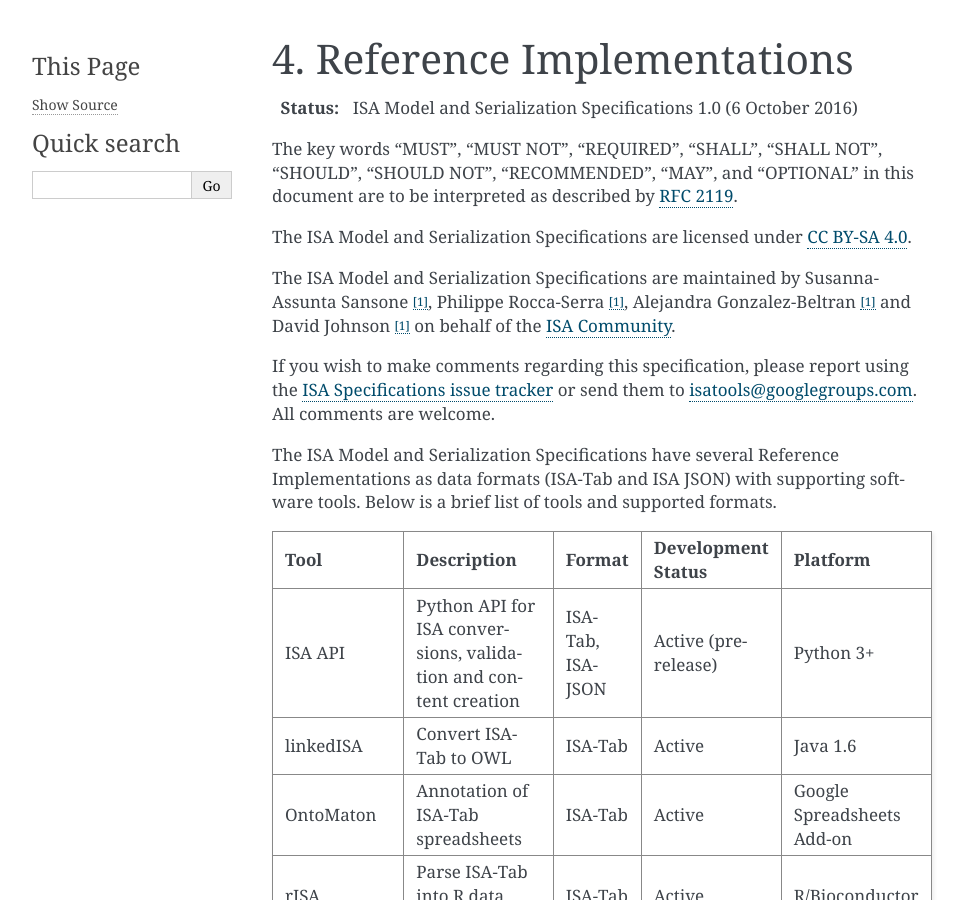
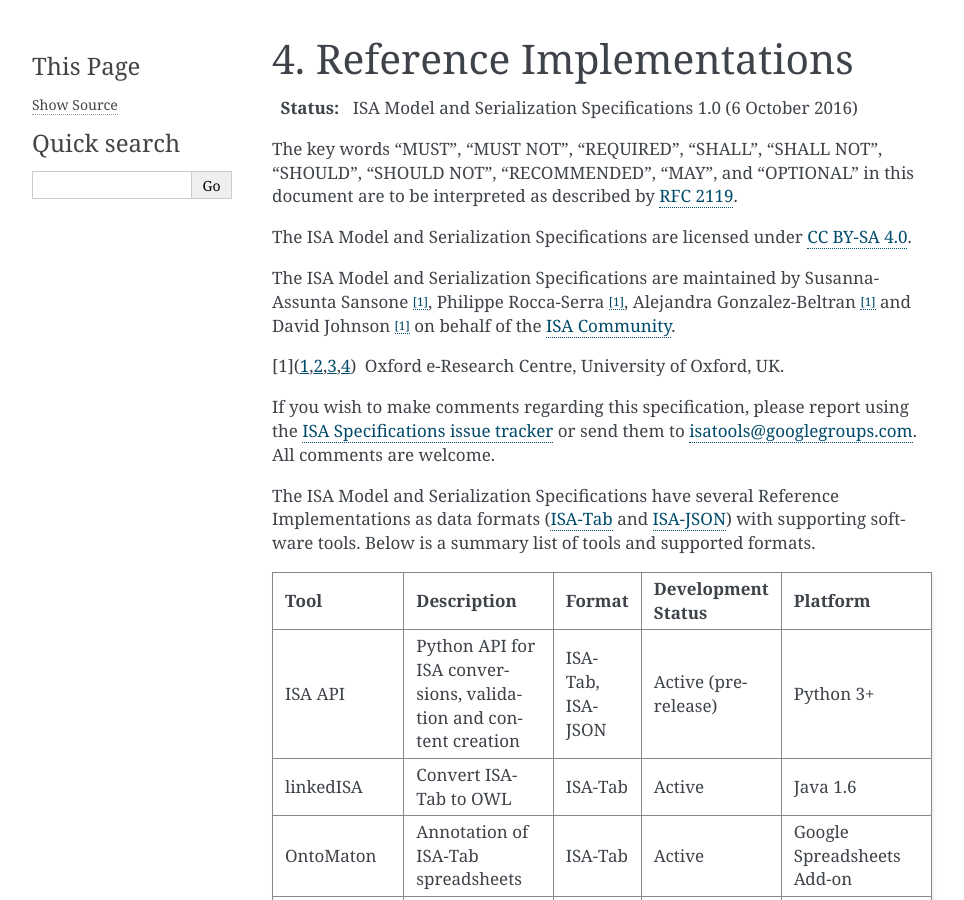
Before and after one commit to ISA-tools/isa-specs, a Sphinx documentation site: the page built from source/implementations.rst, in a window 1280 px wide and 900 px high. Shown: the whole window, without its empty margins (148-1112 px from the left). Built offline with Sphinx 7.4.7, drawn with Linux system fonts in a browser that asks for light colours; some of the changed text lies outside the part shown.

Commit message:
Fix links

```diff
--- a/source/implementations.rst
+++ b/source/implementations.rst
@@ -12,12 +12,14 @@
 The ISA Model and Serialization Specifications are maintained by Susanna-Assunta Sansone [1]_, Philippe Rocca-Serra [1]_, Alejandra
 Gonzalez-Beltran [1]_ and David Johnson [1]_ on behalf of the `ISA Community <http://www.isacommons.org>`_.
 
+.. [1] Oxford e-Research Centre, University of Oxford, UK.
+
 If you wish to make comments regarding this specification, please report using the
 `ISA Specifications issue tracker <https://github.com/ISA-tools/isa-specifications/issues>`_ or send them to
 isatools@googlegroups.com. All comments are welcome.
 
-The ISA Model and Serialization Specifications have several Reference Implementations as data formats (ISA-Tab and
-ISA JSON) with supporting software tools. Below is a brief list of tools and supported formats.
+The ISA Model and Serialization Specifications have several Reference Implementations as data formats (:doc:`ISA-Tab </isatab>` and
+:doc:`ISA-JSON </isajson>`) with supporting software tools. Below is a summary list of tools and supported formats.
 
 +-------------------------------+------------------------------------------------------------------------------------------------------------------------------------------------------------+-------------------+----------------------+----------------------------+
 | Tool                          | Description                                                                                                                                                | Format            | Development Status   | Platform                   |
```
Also changed, not shown: other parts of source/implementations.rst (+1 -3 lines).
